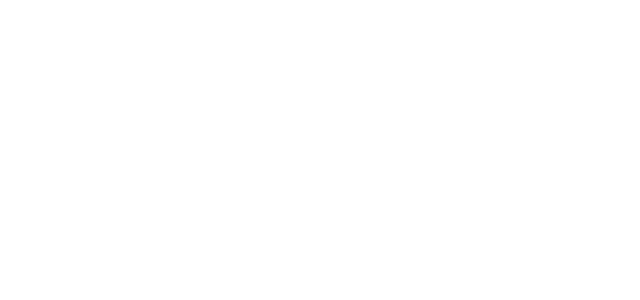
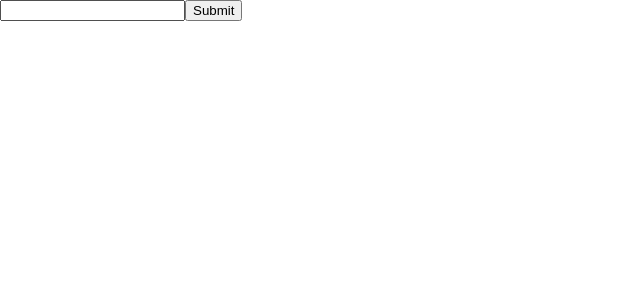
Before and after one commit to GoodGuyGuf/vacationMe-frontend, a React (Create React App) app: page / in a window 1280 px wide. Shown: the top 300 px of the page, without its empty margins (0-640 px from the left). Built offline with nearby package versions, Linux system fonts and the light colour scheme; a web font is replaced by a local one.

Commit message:
imported redux, react-redux and thunk, created a simple Login Component

```diff
--- a/package.json
+++ b/package.json
@@ -8,8 +8,11 @@
     "@testing-library/user-event": "^7.1.2",
     "react": "^16.13.1",
     "react-dom": "^16.13.1",
+    "react-redux": "^7.2.0",
     "react-router-dom": "^5.1.2",
-    "react-scripts": "3.4.1"
+    "react-scripts": "3.4.1",
+    "redux": "^4.0.5",
+    "redux-thunk": "^2.3.0"
   },
   "scripts": {
     "start": "react-scripts start",
--- a/src/App.js
+++ b/src/App.js
@@ -1,10 +1,11 @@
 import React from 'react';
+import Login from './components/login/Login.js';
 import './App.css';
 
 function App() {
   return (
     <div>
-
+      <Login/>
     </div>
   );
 }
--- /dev/null
+++ b/src/components/login/Login.js
@@ -0,0 +1,14 @@
+import React from 'react';
+
+export default class Login extends React.Component{
+    render(){
+        return(
+            <div id="loginform">
+                <form>
+                    <input type="text"/>
+                    <input type="submit"/>
+                </form>
+            </div>
+        )
+    }
+}
--- a/src/index.js
+++ b/src/index.js
@@ -1,6 +1,9 @@
 import React from 'react';
 import ReactDOM from 'react-dom';
 import { BrowserRouter as Router, Route } from 'react-router-dom';
+import { Provider } from 'react-redux';
+import { createStore, applyMiddleware } from 'redux';
+import thunk from 'redux-thunk';
 import App from './App';
 import './index.css';
 import * as serviceWorker from './serviceWorker';
```
Also changed, not shown: 1 other file (tests, documents, lock files or other folders).
